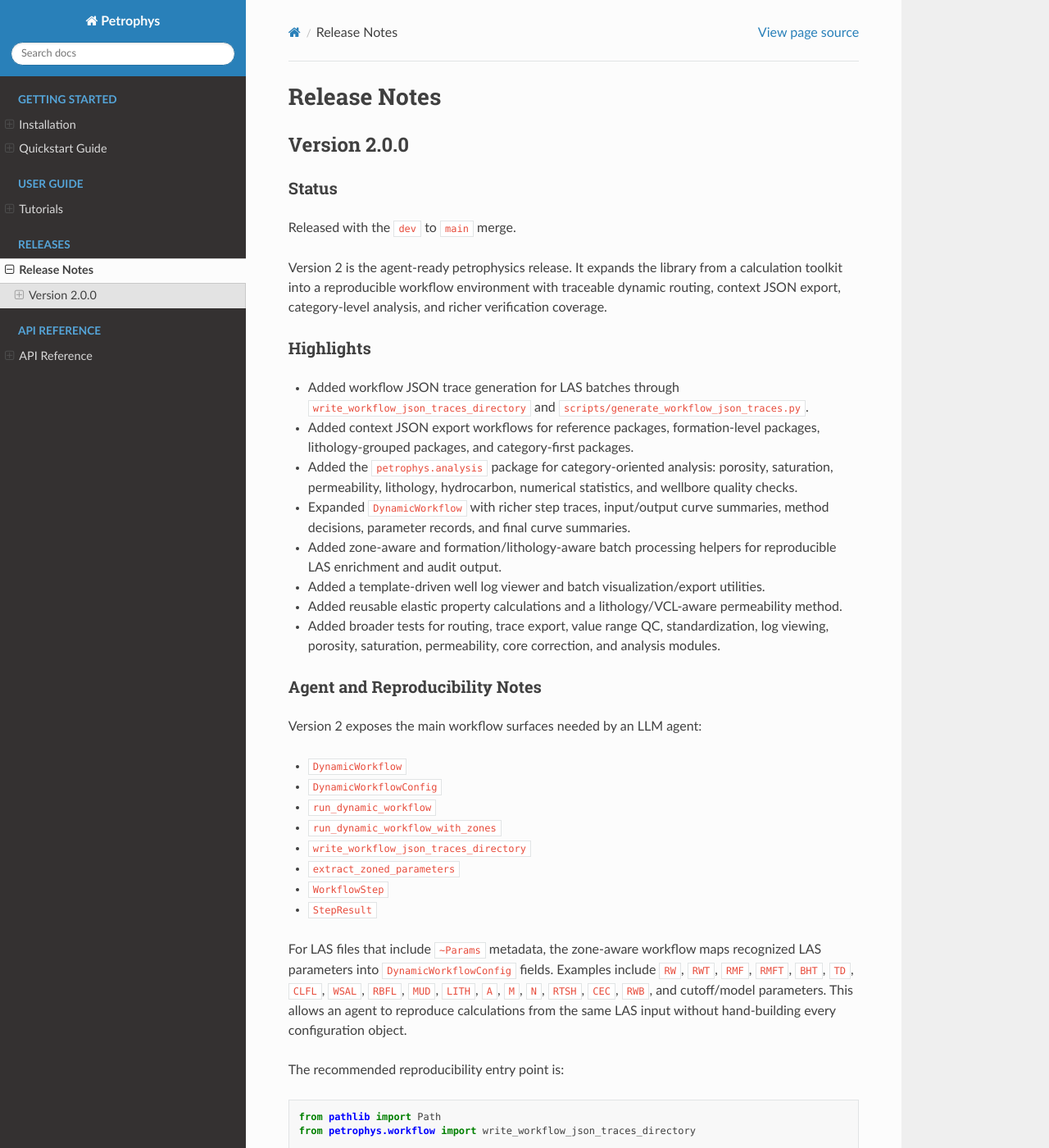
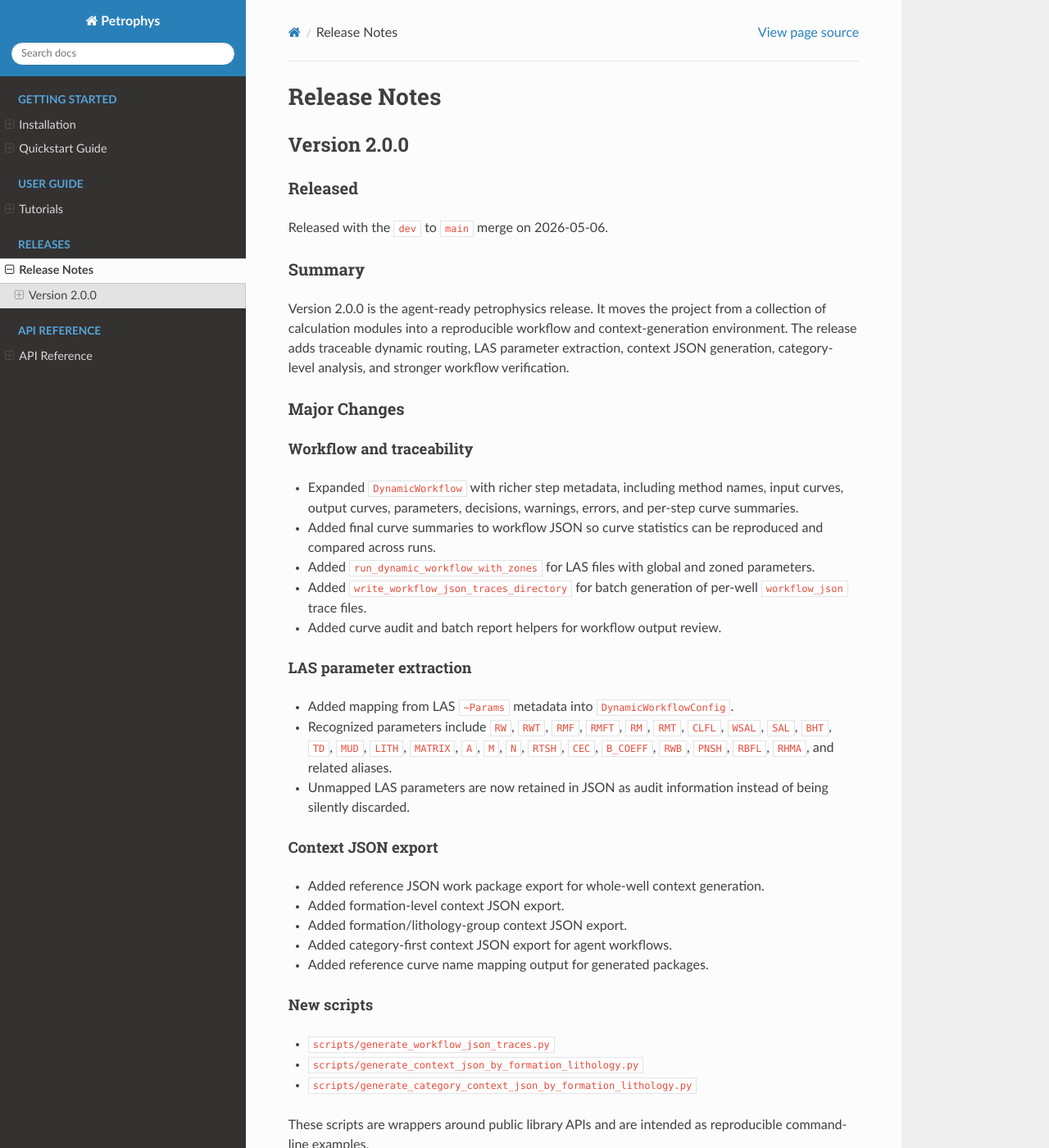
Before and after one commit to sambalshikhar/petrophys, a Sphinx documentation site: the page built from docs/release_notes.rst, in a window 1280 px wide and 1400 px high. Shown: the whole window at 82% size. Built offline with Sphinx 7.4.7 and the Read the Docs theme 3.1.0, drawn with Linux system fonts in a browser that asks for light colours; some of the changed text lies outside the part shown.

Commit message:
Rewrite README and Version 2 release notes

```diff
--- a/docs/conf.py
+++ b/docs/conf.py
@@ -13,7 +13,7 @@ sys.path.insert(0, os.path.abspath('..'))
 project = 'Petrophys'
 copyright = '2024, Petrophys Development Team'
 author = 'Petrophys Development Team'
-release = '0.1.0'
+release = '2.0.0'
 
 # -- General configuration ---------------------------------------------------
 extensions = [
--- a/docs/release_notes.rst
+++ b/docs/release_notes.rst
@@ -4,124 +4,154 @@ Release Notes
 Version 2.0.0
 -------------
 
-Status
-~~~~~~
+Released
+~~~~~~~~
 
-Released with the ``dev`` to ``main`` merge.
+Released with the ``dev`` to ``main`` merge on 2026-05-06.
 
-Version 2 is the agent-ready petrophysics release. It expands the library from
-a calculation toolkit into a reproducible workflow environment with traceable
-dynamic routing, context JSON export, category-level analysis, and richer
-verification coverage.
+Summary
+~~~~~~~
 
-Highlights
-~~~~~~~~~~
+Version 2.0.0 is the agent-ready petrophysics release. It moves the project
+from a collection of calculation modules into a reproducible workflow and
+context-generation environment. The release adds traceable dynamic routing,
+LAS parameter extraction, context JSON generation, category-level analysis,
+and stronger workflow verification.
 
-* Added workflow JSON trace generation for LAS batches through
-  ``write_workflow_json_traces_directory`` and
-  ``scripts/generate_workflow_json_traces.py``.
-* Added context JSON export workflows for reference packages, formation-level
-  packages, lithology-grouped packages, and category-first packages.
-* Added the ``petrophys.analysis`` package for category-oriented analysis:
-  porosity, saturation, permeability, lithology, hydrocarbon, numerical
-  statistics, and wellbore quality checks.
-* Expanded ``DynamicWorkflow`` with richer step traces, input/output curve
-  summaries, method decisions, parameter records, and final curve summaries.
-* Added zone-aware and formation/lithology-aware batch processing helpers for
-  reproducible LAS enrichment and audit output.
-* Added a template-driven well log viewer and batch visualization/export
-  utilities.
-* Added reusable elastic property calculations and a lithology/VCL-aware
-  permeability method.
-* Added broader tests for routing, trace export, value range QC, standardization,
-  log viewing, porosity, saturation, permeability, core correction, and analysis
-  modules.
+Major Changes
+~~~~~~~~~~~~~
 
-Agent and Reproducibility Notes
-~~~~~~~~~~~~~~~~~~~~~~~~~~~~~~~
+Workflow and traceability
+^^^^^^^^^^^^^^^^^^^^^^^^^
 
-Version 2 exposes the main workflow surfaces needed by an LLM agent:
+* Expanded ``DynamicWorkflow`` with richer step metadata, including method
+  names, input curves, output curves, parameters, decisions, warnings, errors,
+  and per-step curve summaries.
+* Added final curve summaries to workflow JSON so curve statistics can be
+  reproduced and compared across runs.
+* Added ``run_dynamic_workflow_with_zones`` for LAS files with global and zoned
+  parameters.
+* Added ``write_workflow_json_traces_directory`` for batch generation of
+  per-well ``workflow_json`` trace files.
+* Added curve audit and batch report helpers for workflow output review.
 
-* ``DynamicWorkflow``
-* ``DynamicWorkflowConfig``
-* ``run_dynamic_workflow``
-* ``run_dynamic_workflow_with_zones``
-* ``write_workflow_json_traces_directory``
-* ``extract_zoned_parameters``
-* ``WorkflowStep``
-* ``StepResult``
+LAS parameter extraction
+^^^^^^^^^^^^^^^^^^^^^^^^
 
-For LAS files that include ``~Params`` metadata, the zone-aware workflow maps
-recognized LAS parameters into ``DynamicWorkflowConfig`` fields. Examples
-include ``RW``, ``RWT``, ``RMF``, ``RMFT``, ``BHT``, ``TD``, ``CLFL``, ``WSAL``,
-``RBFL``, ``MUD``, ``LITH``, ``A``, ``M``, ``N``, ``RTSH``, ``CEC``, ``RWB``,
-and cutoff/model parameters. This allows an agent to reproduce calculations
-from the same LAS input without hand-building every configuration object.
+* Added mapping from LAS ``~Params`` metadata into ``DynamicWorkflowConfig``.
+* Recognized parameters include ``RW``, ``RWT``, ``RMF``, ``RMFT``, ``RM``,
+  ``RMT``, ``CLFL``, ``WSAL``, ``SAL``, ``BHT``, ``TD``, ``MUD``, ``LITH``,
+  ``MATRIX``, ``A``, ``M``, ``N``, ``RTSH``, ``CEC``, ``B_COEFF``, ``RWB``,
+  ``PNSH``, ``RBFL``, ``RHMA``, and related aliases.
+* Unmapped LAS parameters are now retained in JSON as audit information instead
+  of being silently discarded.
 
-The recommended reproducibility entry point is:
+Context JSON export
+^^^^^^^^^^^^^^^^^^^
 
-.. code-block:: python
+* Added reference JSON work package export for whole-well context generation.
+* Added formation-level context JSON export.
+* Added formation/lithology-group context JSON export.
+* Added category-first context JSON export for agent workflows.
+* Added reference curve name mapping output for generated packages.
 
-   from pathlib import Path
-   from petrophys.workflow import write_workflow_json_traces_directory
-
-   results = write_workflow_json_traces_directory(
-       input_dir=Path("geolink_las_with_params"),
-       output_dir=Path("workflow_trace_output"),
-       pattern="*.las",
-   )
-
-The generated ``workflow_json`` output records:
-
-* LAS source and well name
-* extracted global parameter overrides
-* zone parameter intervals, when present
-* input, output, and computed curve names
-* executed workflow steps
-* step methods, parameters, decisions, warnings, and errors
-* input and output curve summaries for each step
-* final curve summaries for reproduced statistics
-* lithology group summaries and derived log computation notes
-
-New Scripts
-~~~~~~~~~~~
-
-Version 2 adds these reusable CLI scripts:
+New scripts
+^^^^^^^^^^^
 
 * ``scripts/generate_workflow_json_traces.py``
 * ``scripts/generate_context_json_by_formation_lithology.py``
 * ``scripts/generate_category_context_json_by_formation_lithology.py``
 
-These scripts are thin wrappers around public library APIs and are intended to
-be reproducible examples, not one-off notebooks.
+These scripts are wrappers around public library APIs and are intended as
+reproducible command-line examples.
 
-Workflow Behavior Changes
-~~~~~~~~~~~~~~~~~~~~~~~~~
+New analysis package
+^^^^^^^^^^^^^^^^^^^^
 
-* The dynamic workflow now records richer trace metadata for each calculation
-  step, including curve statistics and routing decisions.
-* Saturation routing is more explicit and records per-model sample counts for
-  auto-routed runs.
-* Rw handling is stricter and more explicit about measured temperature versus
-  assumed reference temperature. Exact reproduction of older trace files may
-  require the same library commit or explicit ``rw``/``rw_meas_temp_f`` inputs.
-* Bad-hole, VCL, porosity, saturation, permeability, and net-pay steps now expose
-  more detailed parameter and QC notes in workflow JSON.
-* Input ``LITHOLOGY_GEOLINK`` values are kept authoritative for lithology-aware
-  routing where available.
+Added ``petrophys.analysis`` with:
 
-New and Updated Public APIs
-~~~~~~~~~~~~~~~~~~~~~~~~~~~
+* ``PorosityAnalysis``
+* ``SaturationAnalysis``
+* ``PermeabilityAnalysis``
+* ``LithologyAnalysis``
+* ``HydrocarbonAnalysis``
+* ``NumericalStatisticalAnalysis``
+* ``WellboreQC``
+
+These classes provide category-oriented summaries for context export, review,
+and LLM-agent inspection.
+
+Core and formation support
+^^^^^^^^^^^^^^^^^^^^^^^^^^
+
+* Documented ``petrophys.core`` as the public module for core plug data,
+  core-to-log calibration, porosity correction, poro-perm transforms, Archie
+  ``m`` estimation, and calibration plots.
+* Documented ``petrophys.formation`` as the public module for formation tops,
+  zones, sub-zones, manual intervals, and interval-level summaries.
+* Kept backward-compatible formation re-exports for clay volume and lithology
+  helpers while directing whole-well interpretation through the top-level
+  modules and workflow APIs.
+
+Petrophysical calculation updates
+^^^^^^^^^^^^^^^^^^^^^^^^^^^^^^^^^
+
+* Improved temperature handling and BHT/fallback gradient routing.
+* Improved RMF and RW routing with explicit measured-temperature versus assumed
+  reference-temperature behavior.
+* Added cleaner RWA clean-wet fallback traces for RW estimation.
+* Expanded saturation model routing and per-model sample count reporting.
+* Added SXO calculation details and fallback reporting.
+* Added lithology-aware Archie coefficients where ``LITHOLOGY_GEOLINK`` is
+  available.
+* Added apparent Swirr estimation and HC-mask-based permeability routing.
+* Added same-well core correction metadata for porosity and permeability.
+* Added reusable elastic property calculations.
+* Added lithology/VCL-aware permeability support.
+* Improved net-pay, BVW, MHI, rock-quality, invasion, bad-hole, and VCL trace
+  output.
+
+Visualization
+^^^^^^^^^^^^^
+
+* Added a template-driven ``LogViewer``.
+* Added reusable log viewer templates.
+* Added batch interpretation plot export and visualization reporting.
+* Updated interpretation plotting to support the expanded Version 2 curve set.
+
+Tests
+^^^^^
+
+Added or expanded tests for:
+
+* alias/unit standardization
+* analysis modules
+* same-well core correction
+* dynamic workflow routing
+* log viewer behavior
+* lithology/VCL permeability
+* porosity calculations
+* saturation routing
+* value range QC
+* workflow trace export
+
+Public APIs Added or Expanded
+~~~~~~~~~~~~~~~~~~~~~~~~~~~~~
 
 Workflow APIs:
 
+* ``petrophys.workflow.run_dynamic_workflow_with_zones``
 * ``petrophys.workflow.write_workflow_json_traces_directory``
-* ``petrophys.workflow.run_dynamic_workflow_with_zones``
 * ``petrophys.workflow.extract_zoned_parameters``
 * ``petrophys.workflow.process_las_directory_with_workflow``
+* ``petrophys.workflow.write_batch_report``
+* ``petrophys.workflow.write_curve_audit_report``
 
-I/O and context export APIs:
+I/O and context APIs:
 
+* ``petrophys.io.export_example_format_las``
+* ``petrophys.io.export_example_format_directory``
+* ``petrophys.io.export_example_work_package_directory``
 * ``petrophys.io.export_reference_json_work_package_directory``
 * ``petrophys.io.export_reference_json_work_package_by_formation``
 * ``petrophys.io.export_reference_json_work_package_by_formation_lithology``
@@ -141,12 +171,60 @@ Analysis APIs:
 Visualization APIs:
 
 * ``petrophys.visualization.LogViewer``
-* ``petrophys.visualization.batch_export``
+* ``petrophys.visualization.LogViewerTemplate``
+* ``petrophys.visualization.create_log_viewer``
+* ``petrophys.visualization.load_log_viewer_template``
+* ``petrophys.visualization.export_interpretation_plots``
+* ``petrophys.visualization.write_visualization_report``
 
-Verification Guidance
+Migration Notes
+~~~~~~~~~~~~~~~
+
+* Use ``write_workflow_json_traces_directory`` for reproducible batch trace
+  generation instead of custom scripts that directly call workflow internals.
+* Use ``run_dynamic_workflow_with_zones`` when LAS files contain global or zoned
+  ``~Params`` metadata.
+* For historical trace comparisons, pin the package commit or explicitly pass
+  ``rw`` and ``rw_meas_temp_f`` when older RW temperature-reference behavior is
+  required.
+* ``LITHOLOGY_GEOLINK`` is treated as authoritative for lithology-aware routing
+  when present.
+* The workflow now removes or consolidates several intermediate method curves
+  before final export. Use step-level curve summaries in the JSON trace to audit
+  intermediate behavior.
+
+Agent Reproducibility
 ~~~~~~~~~~~~~~~~~~~~~
 
-Before merging Version 2 into ``main``, verify at minimum:
+The recommended reproducibility path for an LLM agent is:
+
+.. code-block:: python
+
+   from pathlib import Path
+   from petrophys.workflow import write_workflow_json_traces_directory
+
+   results = write_workflow_json_traces_directory(
+       input_dir=Path("geolink_las_with_params"),
+       output_dir=Path("workflow_trace_output"),
+       pattern="*.las",
+   )
+
+The generated JSON records:
+
+* source LAS file and well name
+* global parameter overrides extracted from LAS metadata
+* zone metadata, when present
+* input, output, and computed curve names
+* workflow step order and methods
+* step parameters and decisions
+* per-step input/output curve summaries
+* final curve summaries
+* warnings, errors, and unmapped parameters
+
+Verification
+~~~~~~~~~~~~
+
+Recommended checks for this release:
 
 .. code-block:: bash
 
@@ -156,7 +234,7 @@ Before merging Version 2 into ``main``, verify at minimum:
    pytest tests/test_saturation_routing_logic.py
    pytest tests/test_value_range_qc.py
 
-For end-to-end workflow trace reproduction, run:
+End-to-end trace generation:
 
 .. code-block:: bash
 
@@ -167,10 +245,8 @@ For end-to-end workflow trace reproduction, run:
 Known Follow-Up
 ~~~~~~~~~~~~~~~
 
-* Add the package version and git commit hash into every generated workflow JSON
-  file for stronger long-term reproducibility.
-* Keep ``petrophys.workflow.workflow_api`` aligned with the current dynamic
-  workflow step list, including ``CORE_CORRECTION`` and ``ROCK_QUALITY``.
-* Decide whether currently unmapped LAS parameters such as ``FMT`` and ``TGRAD``
-  should be mapped into configuration fields or intentionally reported as audit
-  metadata only.
+* Add package version and git commit hash to every generated workflow JSON file.
+* Keep ``petrophys.workflow.workflow_api`` synchronized with the full dynamic
+  workflow step list.
+* Decide whether LAS parameters such as ``FMT`` and ``TGRAD`` should become
+  active configuration inputs or remain audit-only metadata.
--- a/petrophys/version.py
+++ b/petrophys/version.py
@@ -1,4 +1,4 @@
 """Version information for petrophys."""
 
-__version__ = "0.1.0"
+__version__ = "2.0.0"
 __version_info__ = tuple(int(x) for x in __version__.split("."))
```
Also changed, not shown: README.md (+276 -169 lines), pyproject.toml (+4 -4 lines).
